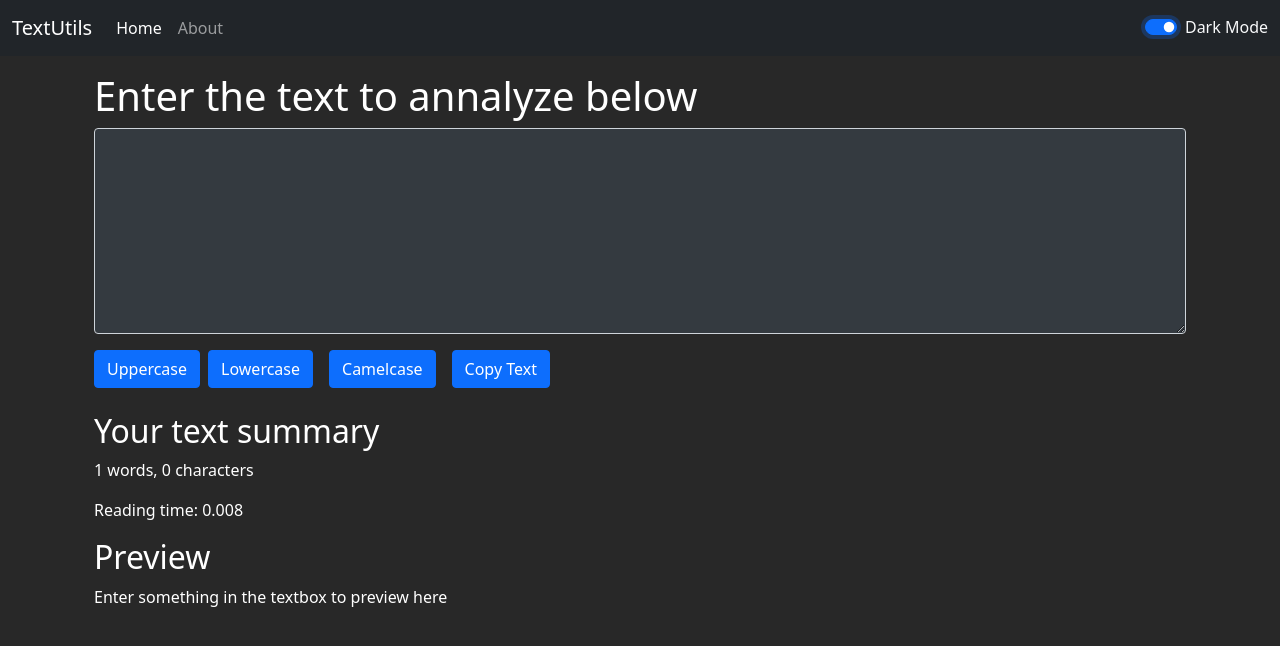
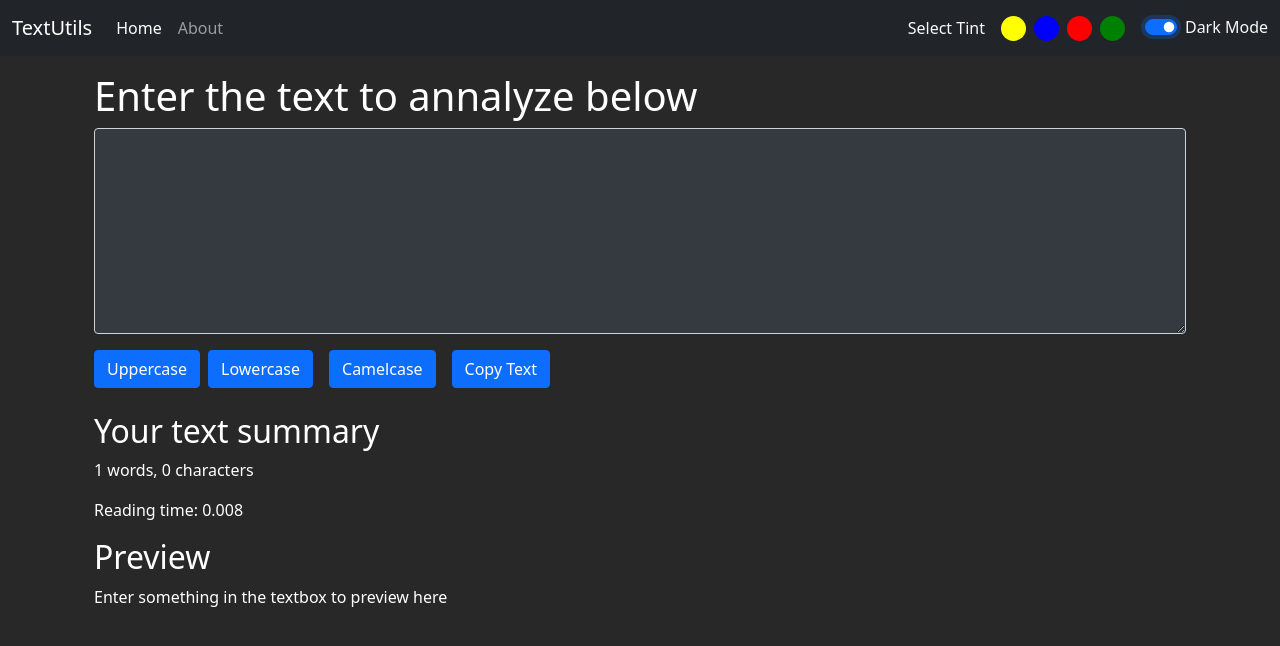
Before and after one commit to samayjoshi23/textUtils, a React (Create React App) app: page / in a window 1280 px wide. Both pictures are taken after a click on the checkbox "Dark Mode". Shown: the top 646 px of the page. Built offline with nearby package versions, Linux system fonts and the light colour scheme.

Commit message:
added color pallete

```diff
--- a/src/App.js
+++ b/src/App.js
@@ -19,10 +19,19 @@ function App() {
     },2000);
   }
 
+  const tintColors = {
+    color1: 'rgb(81 18 0)',
+    color2: 'rgb(3 0 22)',
+    color3: 'rgb(22 0 0)',
+    color4: 'rgb(0 12 0)'
+  }
+
+  let tintColor = 'rgb(40,40,40)';
+
   const toggleMode = ()=> {
     if(mode === 'light'){
       setMode('dark');
-      document.body.style.backgroundColor = 'rgb(40,40,40)';
+      document.body.style.backgroundColor = `${tintColor}`;
       showAlert("Dark mode has been enabled", "success");
     }
     else{
@@ -33,7 +42,7 @@ function App() {
   }
   return (
     <>
-      <Navbar title="TextUtils" mode={mode} toggleMode={toggleMode}/>
+      <Navbar title="TextUtils" mode={mode} toggleMode={toggleMode} tintColors={tintColors}/>
       <Alert alert={alert}/>
       <TextForm showAlert={showAlert} heading="Enter the text to annalyze below" mode={mode}/>
       {/* <About/> */}
--- a/src/components/Alert.js
+++ b/src/components/Alert.js
@@ -6,7 +6,6 @@ export default function Alert(props) {
           <div>
             <div className={`alert alert-${props.alert.type} alert-dismissible fade show`} role="alert">
               <strong> {props.alert.msg}</strong>
-              <button type="button" className="btn-close" data-bs-dismiss="alert" aria-label="Close"></button>
             </div>
           </div>
         );
--- a/src/components/Navbar.js
+++ b/src/components/Navbar.js
@@ -2,6 +2,12 @@ import React from "react";
 import PropTypes from "prop-types";
 
 export default function Navbar(props) {
+
+const color1 = ()=>{document.body.style.backgroundColor = props.tintColors.color1}
+const color2 = ()=>{document.body.style.backgroundColor = props.tintColors.color2}
+const color3 = ()=>{document.body.style.backgroundColor = props.tintColors.color3}
+const color4 = ()=>{document.body.style.backgroundColor = props.tintColors.color4}
+
   return (
     <nav
       className={`navbar navbar-expand-lg navbar-${props.mode} bg-${props.mode}`}
@@ -34,7 +40,7 @@ export default function Navbar(props) {
               </a>
             </li>
           </ul>
-          <form className="d-flex">
+          <form className="d-flex align-items-center">
             {/* <input
               className="form-control me-2"
               type="search"
@@ -44,6 +50,15 @@ export default function Navbar(props) {
             <button className="btn btn-outline-success" type="submit">
               Search
             </button> */}
+            {props.mode==='dark'?
+              <div className={`color-pallete d-flex text-${props.mode==='light'?'dark':'light'}`} style={{marginRight: '1rem'}}>
+                <div>Select Tint</div>
+                <div className="color1" onClick={color1} style={{backgroundColor: 'yellow', width: '25px', height: '25px', borderRadius: '50%', margin: '0 0.25rem 0 1rem', cursor: 'pointer'}}></div>
+                <div className="color2" onClick={color2} style={{backgroundColor: 'blue', width: '25px', height: '25px', borderRadius: '50%', margin: '0 0.25rem', cursor: 'pointer'}}></div>
+                <div className="color3" onClick={color3} style={{backgroundColor: 'red', width: '25px', height: '25px', borderRadius: '50%', margin: '0 0.25rem', cursor: 'pointer'}}></div>
+                <div className="color4" onClick={color4} style={{backgroundColor: 'green', width: '25px', height: '25px', borderRadius: '50%', margin: '0 0.25rem', cursor: 'pointer'}}></div>
+              </div>: <div></div>
+            }
             <div className={`form-check form-switch text-${props.mode==='light'?'dark':'light'}`}>
               <input onClick={props.toggleMode} className="form-check-input" type="checkbox" id="flexSwitchCheckDefault"/>
               <label className="form-check-label" htmlFor="flexSwitchCheckDefault">
```
